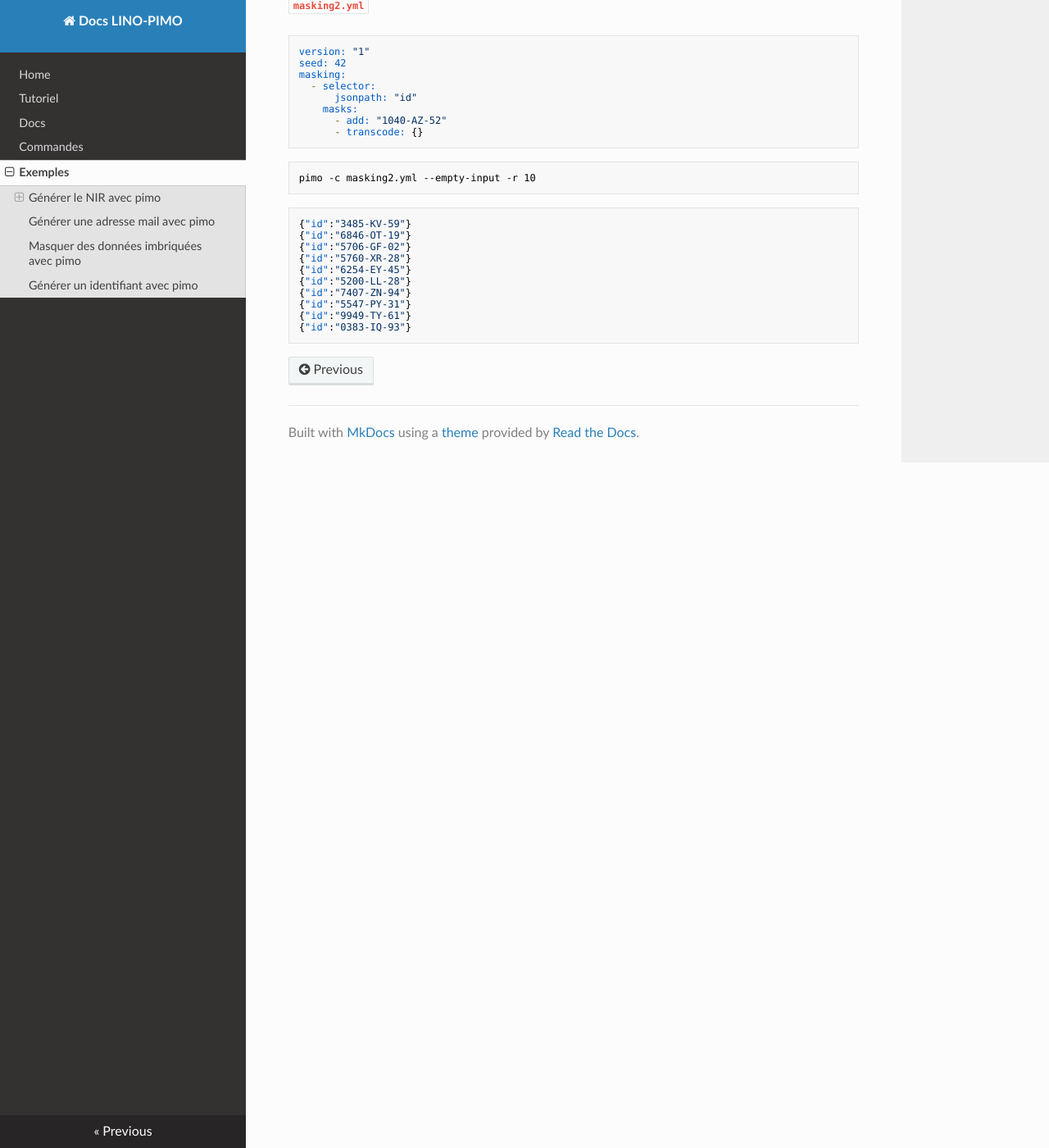
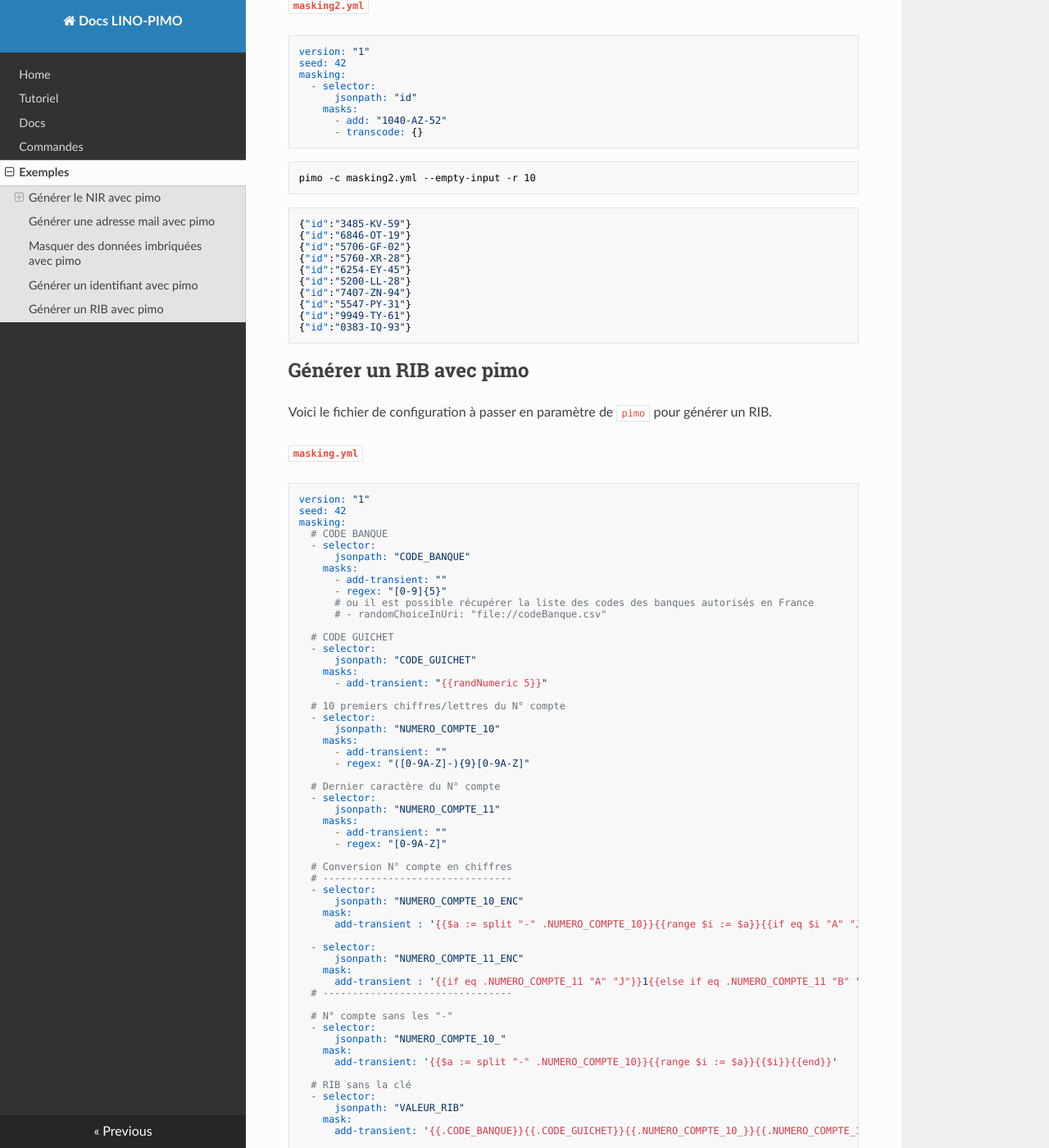
Before and after one commit to CGI-FR/lino-doc, an MkDocs documentation site: the page built from docs/example.md, in a window 1280 px wide and 1400 px high, scrolled down 5883 px. Shown: the whole window at 82% size. Built offline with MkDocs 1.6.1, drawn with Linux system fonts in a browser that asks for light colours; nearby versions of some CDN libraries; some of the changed text lies outside the part shown.

Commit message:
docs: add generate RIB in example

````diff
--- a/docs/example.md
+++ b/docs/example.md
@@ -387,3 +387,97 @@ pimo -c masking2.yml --empty-input -r 10
 {"id":"9949-TY-61"}
 {"id":"0383-IQ-93"}
 ```
+
+## Générer un RIB avec pimo
+
+Voici le fichier de configuration à passer en paramètre de `pimo` pour générer un RIB.
+
+**`masking.yml`**
+```yaml
+version: "1"
+seed: 42
+masking:
+  # CODE BANQUE
+  - selector:
+      jsonpath: "CODE_BANQUE"
+    masks:
+      - add-transient: ""
+      - regex: "[0-9]{5}"
+      # ou il est possible récupérer la liste des codes des banques autorisés en France
+      # - randomChoiceInUri: "file://codeBanque.csv"
+
+  # CODE GUICHET
+  - selector:
+      jsonpath: "CODE_GUICHET"
+    masks:
+      - add-transient: "{{randNumeric 5}}"
+
+  # 10 premiers chiffres/lettres du N° compte
+  - selector:
+      jsonpath: "NUMERO_COMPTE_10"
+    masks:
+      - add-transient: ""
+      - regex: "([0-9A-Z]-){9}[0-9A-Z]"
+
+  # Dernier caractère du N° compte
+  - selector:
+      jsonpath: "NUMERO_COMPTE_11"
+    masks:
+      - add-transient: ""
+      - regex: "[0-9A-Z]"
+
+  # Conversion N° compte en chiffres
+  # --------------------------------
+  - selector:
+      jsonpath: "NUMERO_COMPTE_10_ENC"
+    mask:
+      add-transient : '{{$a := split "-" .NUMERO_COMPTE_10}}{{range $i := $a}}{{if eq $i "A" "J"}}1{{else if eq $i "B" "K" "S"}}2{{else if eq $i "C" "L" "T"}}3{{else if eq $i "D" "M" "U"}}4{{else if eq $i "E" "N" "V"}}5{{else if eq $i "F" "O" "W"}}6{{else if eq $i "G" "P" "X"}}7{{else if eq $i "H" "Q" "Y"}}8{{else if eq $i "I" "R" "Z"}}9{{else}}{{$i}}{{end}}{{end}}'
+
+  - selector:
+      jsonpath: "NUMERO_COMPTE_11_ENC"
+    mask:
+      add-transient : '{{if eq .NUMERO_COMPTE_11 "A" "J"}}1{{else if eq .NUMERO_COMPTE_11 "B" "K" "S"}}2{{else if eq .NUMERO_COMPTE_11 "C" "L" "T"}}3{{else if eq .NUMERO_COMPTE_11 "D" "M" "U"}}4{{else if eq .NUMERO_COMPTE_11 "E" "N" "V"}}5{{else if eq .NUMERO_COMPTE_11 "F" "O" "W"}}6{{else if eq .NUMERO_COMPTE_11 "G" "P" "X"}}7{{else if eq .NUMERO_COMPTE_11 "H" "Q" "Y"}}8{{ else if eq .NUMERO_COMPTE_11 "I" "R" "Z"}}9{{else}}{{.NUMERO_COMPTE_11}}{{end}}'
+  # --------------------------------
+
+  # N° compte sans les "-"
+  - selector:
+      jsonpath: "NUMERO_COMPTE_10_"
+    mask:
+      add-transient: '{{$a := split "-" .NUMERO_COMPTE_10}}{{range $i := $a}}{{$i}}{{end}}'
+
+  # RIB sans la clé
+  - selector:
+      jsonpath: "VALEUR_RIB"
+    mask:
+      add-transient: '{{.CODE_BANQUE}}{{.CODE_GUICHET}}{{.NUMERO_COMPTE_10_}}{{.NUMERO_COMPTE_11}}'
+
+  # RIB sans la clé (en chiffres) pour pouvoir faire le calcul de la clé
+  - selector:
+      jsonpath: "VALEUR_RIB_ENC"
+    mask:
+      add-transient: '{{.CODE_BANQUE}}{{.CODE_GUICHET}}{{.NUMERO_COMPTE_10_ENC}}{{.NUMERO_COMPTE_11_ENC}}'
+
+  # Calcul de la clé du RIB
+  - selector:
+      jsonpath: "CLE_RIB"
+    masks:
+      - add-transient: '{{ sub 97 (mod (add (mul (int64 .CODE_BANQUE) 89) (mul (int64 .CODE_GUICHET) 15) (mul (int64 (atoi .VALEUR_RIB_ENC)) 3)) 97)}}'
+
+  # Totalité du RIB
+  - selector:
+      jsonpath: "RIB"
+    masks:
+      - add: '{{(toString .VALEUR_RIB)}}{{if eq (len .CLE_RIB) 1}}0{{(toString .CLE_RIB)}}{{else}}{{(toString .CLE_RIB)}}{{end}}'
+```
+
+```console
+pimo -c masking.yml --empty-input -r 5
+```
+
+```json
+{"RIB":"4605166323J59GRWQIHTW168"}
+{"RIB":"1923237948OZQED7UWBSZ169"}
+{"RIB":"9975910045EVWOTLWVLYN101"}
+{"RIB":"1737388196VWXQNFFBAX0108"}
+{"RIB":"79293797113456T6XWNU1100"}
+```
````
